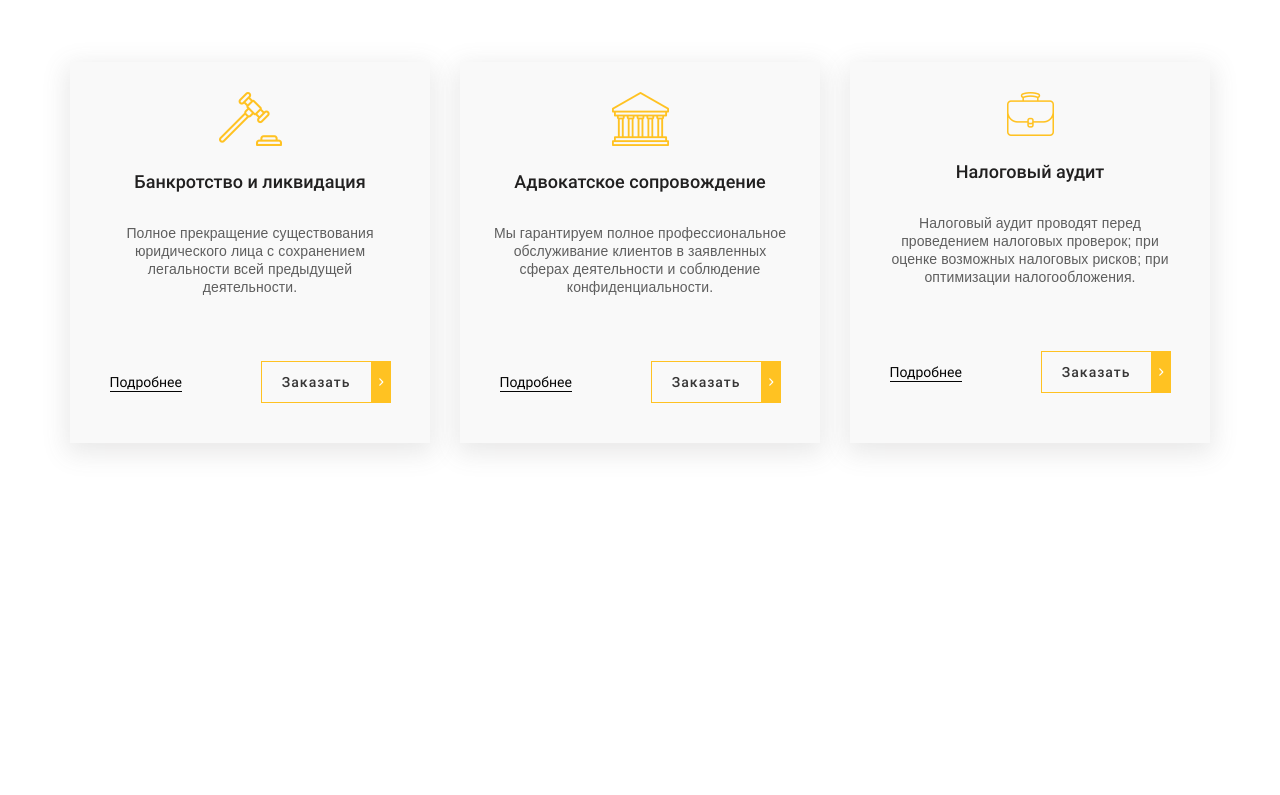
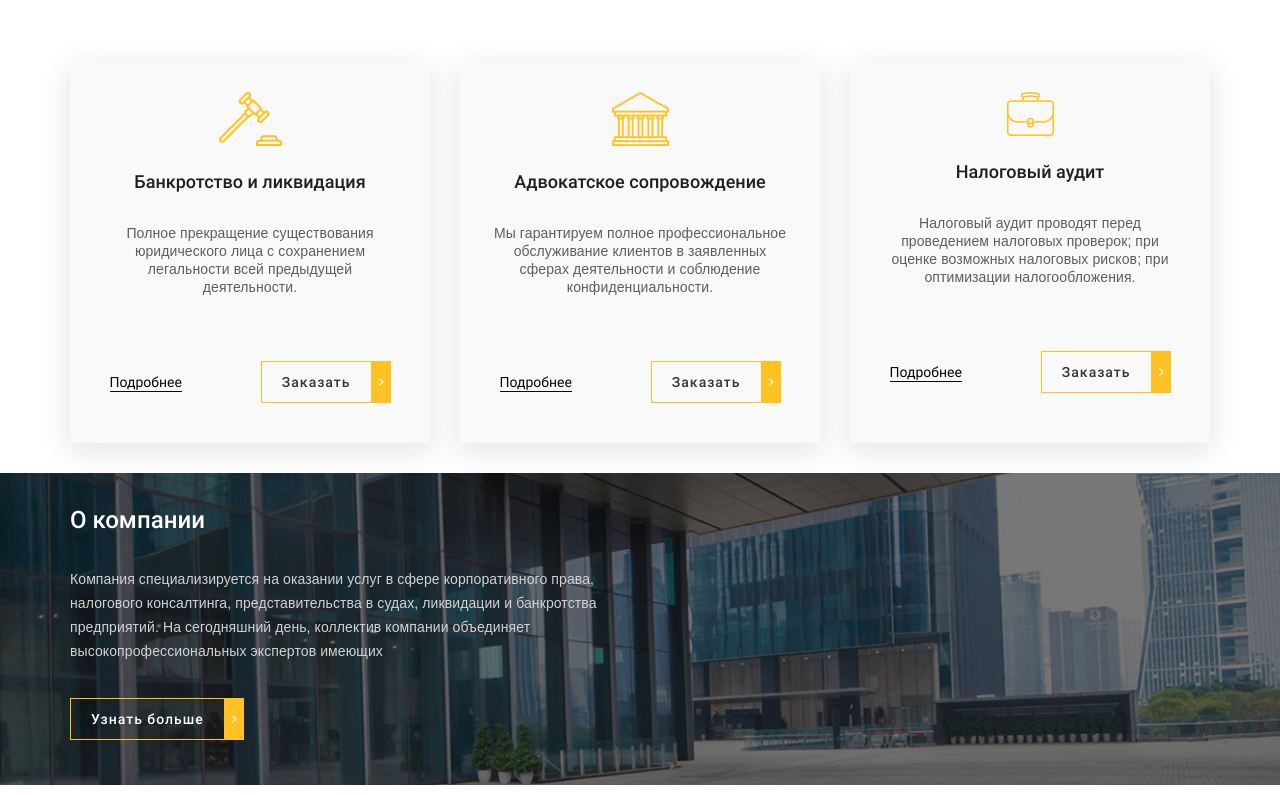
Before and after one commit to Camarederic/Legal-Consultation, a website: page app/index.html in a window 1280 px wide. Shown: the part 789-1584 px from the top of the page. Before the commit the page ends 1272 px from the top, so only its background shows below. Drawn offline with nearby package versions, Linux system fonts and the light colour scheme; files that its build step writes are made by us from their sources; files whose address does not match are found by name.

Commit message:
added the about section

```diff
--- a/app/index.html
+++ b/app/index.html
@@ -176,6 +176,22 @@
           </div>
         </div>
       </section>
+
+      <section class="about">
+        <div class="container">
+          <div class="about__inner">
+            <div class="about__title">О компании</div>
+            <div class="about__text">
+              Компания специализируется на оказании услуг в сфере корпоративного
+              права, налогового консалтинга, представительства в судах,
+              ликвидации и банкротства предприятий. На сегодняшний день,
+              коллектив компании объединяет высокопрофессиональных экспертов
+              имеющих
+            </div>
+            <a class="about__default-btn" href="#">Узнать больше</a>
+          </div>
+        </div>
+      </section>
     </main>
 
     <div id="modal">
--- a/app/scss/_vars.scss
+++ b/app/scss/_vars.scss
@@ -31,4 +31,16 @@ $accent: #ffc222;
   border: 1px solid $accent;
   border-right-width: 20px;
   display: inline-block;
+  color: #fff;
+  position: relative;
+  &::after {
+    content: "";
+    position: absolute;
+    background-image: url("../icons/angle-right.svg");
+    width: 10px;
+    height: 10px;
+    right: -17px;
+    top: 15px;
+    background-repeat: no-repeat;
+  }
 }
--- /dev/null
+++ b/app/scss/blocks/_about.scss
@@ -0,0 +1,27 @@
+.about {
+  min-height: 300px;
+  background-image: url("../images/about-bg.jpg");
+  background-repeat: no-repeat;
+  background-position: center center;
+  background-size: cover;
+  padding: 35px 0 45px;
+  &__inner {
+    max-width: 545px;
+  }
+  &__title {
+    color: #fff;
+    font-size: 24px;
+    line-height: 24px;
+    @extend %roboto-500;
+    margin-bottom: 35px;
+  }
+  &__text {
+    color: #d3d2d2;
+    line-height: 24px;
+    letter-spacing: 0.1px;
+    margin-bottom: 35px;
+  }
+  &__default-btn {
+    @extend %default-btn;
+  }
+}
--- a/app/scss/blocks/_services.scss
+++ b/app/scss/blocks/_services.scss
@@ -79,16 +79,5 @@
   &__default-btn {
     @extend %default-btn;
     color: #373636;
-    position: relative;
-    &::after {
-      content: "";
-      position: absolute;
-      background-image: url("../icons/angle-right.svg");
-      width: 10px;
-      height: 10px;
-      right: -17px;
-      top: 15px;
-      background-repeat: no-repeat;
-    }
   }
 }
--- a/app/scss/blocks/_slider.scss
+++ b/app/scss/blocks/_slider.scss
@@ -29,16 +29,6 @@
   &__btn {
     @extend %default-btn;
     position: relative;
-    &::after {
-      content: "";
-      position: absolute;
-      background-image: url("../icons/angle-right.svg");
-      width: 10px;
-      height: 10px;
-      right: -17px;
-      top: 15px;
-      background-repeat: no-repeat;
-    }
   }
   &__inner {
     position: relative;
--- a/app/scss/style.scss
+++ b/app/scss/style.scss
@@ -6,5 +6,6 @@
 @import "blocks/header";
 @import "blocks/slider";
 @import "blocks/services";
+@import "blocks/about";
 
 @import "media";
```
Also changed, not shown: app/images/about-bg.jpg (added).
